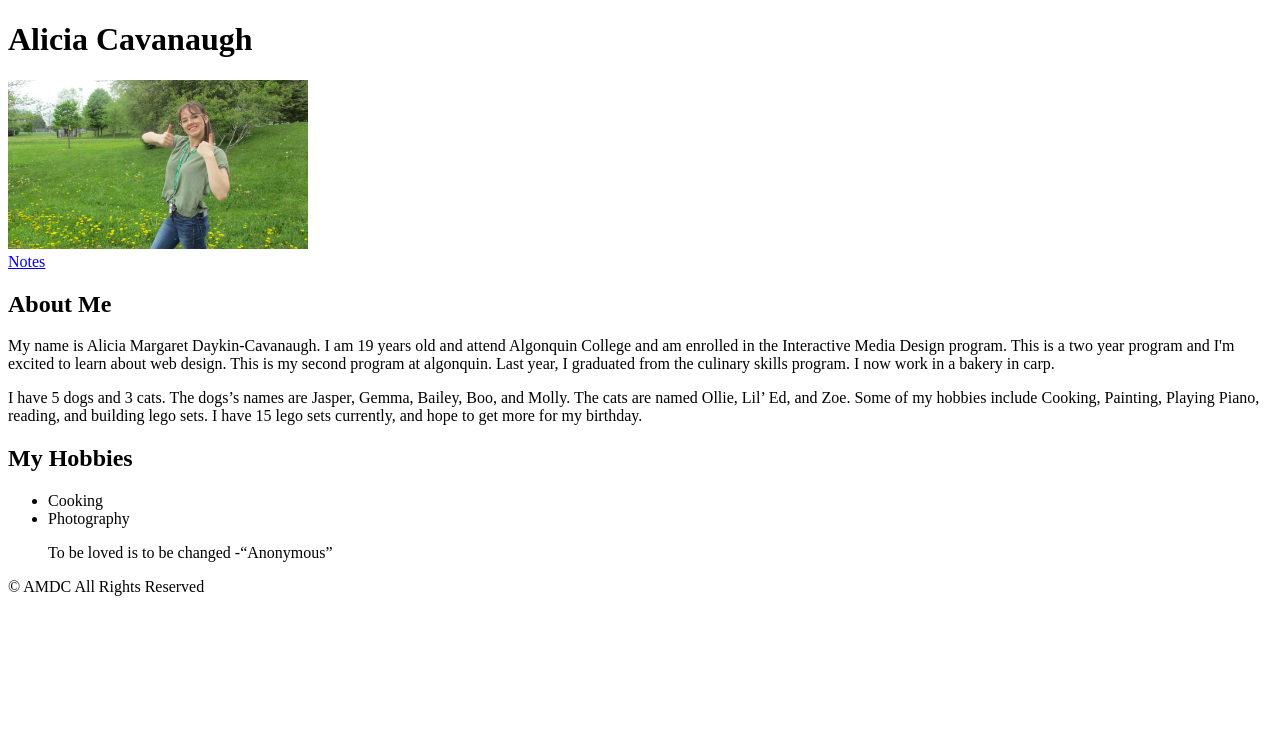
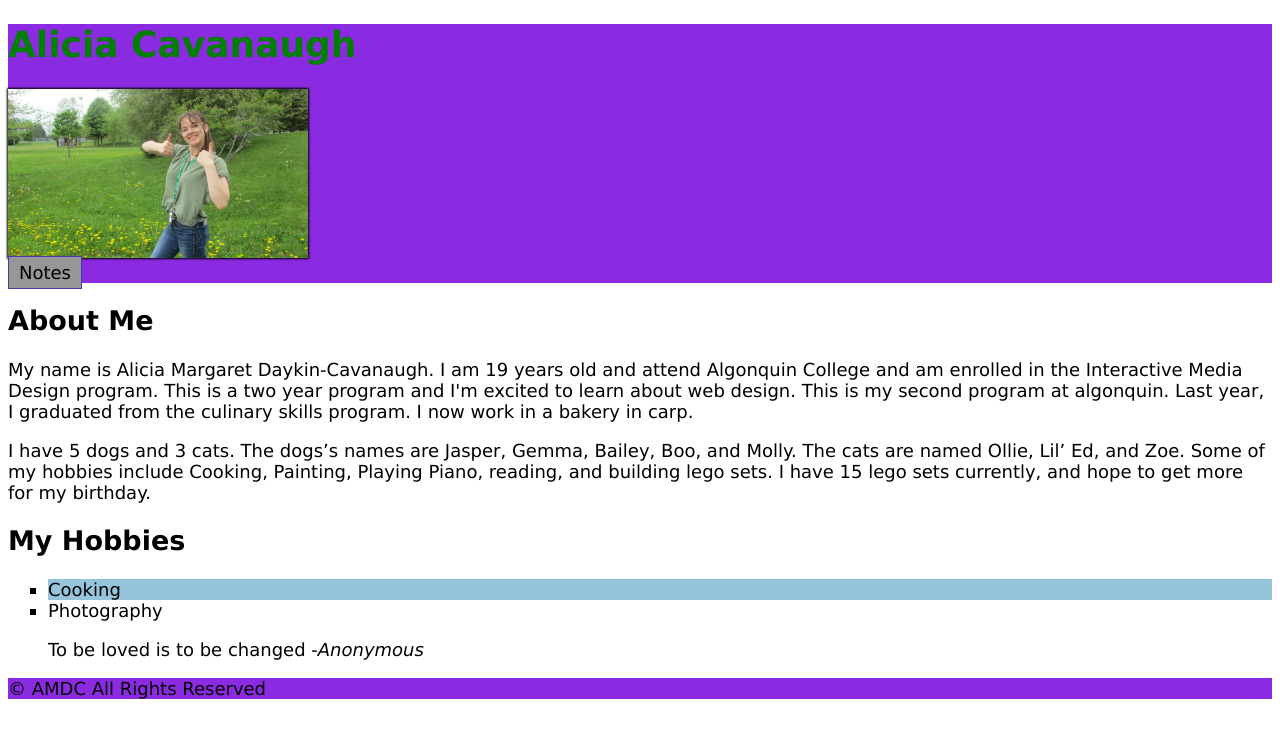
Before and after one commit to cava0136/cava0136.github.io, a plain HTML site: page html-assignment/index.html in a window 1280 px wide. Drawn offline with Linux system fonts and the light colour scheme.

Commit message:
added css

```diff
--- /dev/null
+++ b/html-assignment/css/main.css
@@ -0,0 +1,34 @@
+body {
+    font-family: 'Lucida Sans', 'Lucida Sans Regular', 'Lucida Grande', 'Lucida Sans Unicode', Geneva, Verdana, sans-serif;
+    font-size: 18px;
+}
+
+header, footer {
+    background-color: blueviolet;
+}
+
+.site-title {
+    color: green;
+}
+
+#my-image {
+    box-shadow: 0px 0px 2px 1px black;
+
+}
+
+ul li {
+    list-style: square;
+}
+
+ul li:nth-child(odd) {
+    background-color: #96c4da;
+}
+
+nav a {
+    text-decoration: none;
+    background-color: #969696;
+    border: 1px solid #443ca8;
+    padding: 5px 10px;
+    margin-right: 5px;
+    color: #000000;
+}
--- a/html-assignment/index.html
+++ b/html-assignment/index.html
@@ -4,13 +4,14 @@
     <meta charset="UTF-8">
     <meta name="viewport" content="width=device-width, initial-scale=1.0">
     <title>cava0136 - HTML Assignment </title>
+    <link rel="stylesheet" href="css/main.css">
 </head>
 <body>
     <header>
-    <h1>Alicia Cavanaugh</h1>
+    <h1 class="site-title">Alicia Cavanaugh</h1>
 
      <section>
-        <img src="images/IMG_0803_.JPEG" alt="photo of Alicia Cavanaugh" width="300">
+        <img id="my-image" src="images/IMG_0803_.JPEG" alt="photo of Alicia Cavanaugh" width="300">
     </section>
 
         <nav>
@@ -26,10 +27,11 @@
 
     <article>
         <h2>About Me</h2>
+
+        <p>My name is Alicia Margaret Daykin-Cavanaugh. I am 19 years old and attend Algonquin College and am enrolled in the Interactive Media Design program. This is a two year program and I'm excited to learn about web design. This is my second program at algonquin. Last year, I graduated from the culinary skills program. I now work in a bakery in carp.</p>
+        <p>I have 5 dogs and 3 cats. The dogs’s names are Jasper, Gemma, Bailey, Boo, and Molly. The cats are named Ollie, Lil’ Ed, and Zoe. Some of my hobbies include Cooking, Painting, Playing Piano, reading, and building lego sets. I have 15 lego sets currently, and hope to get more for my birthday.
+        </p>
     </article>
-    <p>My name is Alicia Margaret Daykin-Cavanaugh. I am 19 years old and attend Algonquin College and am enrolled in the Interactive Media Design program. This is a two year program and I'm excited to learn about web design. This is my second program at algonquin. Last year, I graduated from the culinary skills program. I now work in a bakery in carp.</p>
-    <p>I have 5 dogs and 3 cats. The dogs’s names are Jasper, Gemma, Bailey, Boo, and Molly. The cats are named Ollie, Lil’ Ed, and Zoe. Some of my hobbies include Cooking, Painting, Playing Piano, reading, and building lego sets. I have 15 lego sets currently, and hope to get more for my birthday.
-    </p>
 
     <section>
 
@@ -40,7 +42,8 @@
         </ul>
     </section>
 
-    <blockquote>To be loved is to be changed -<q>Anonymous</q>
+    <blockquote>
+        To be loved is to be changed -<cite>Anonymous</cite>
     </blockquote>
 
     <!-- is this for the link to the next page?? -->
@@ -51,6 +54,7 @@
     <footer>
         &copy; AMDC All Rights Reserved
      </footer>
+
 </body>
 
 </html>
```
Also changed, not shown: otherindex.html (renamed from index.html).
